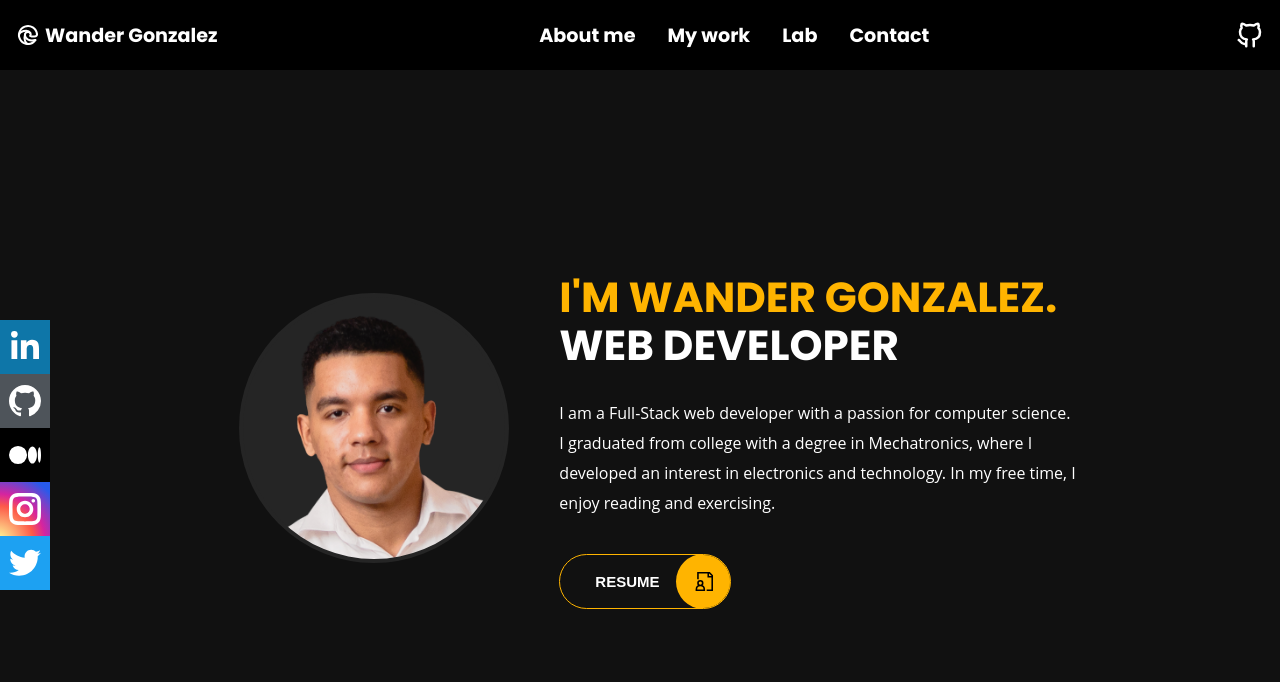
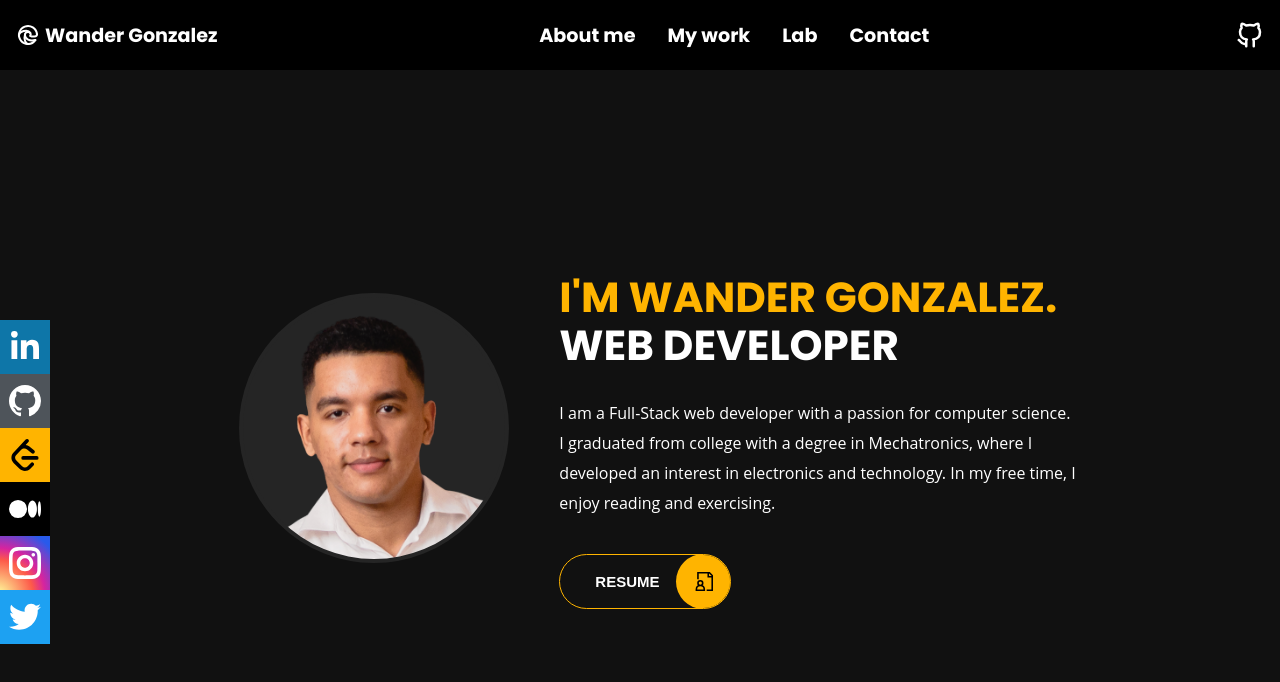
Before and after one commit to wandergithub/w-portfolio, a React (Create React App) app: page / in a window 1280 px wide. Shown: the top 682 px of the page. Built offline with nearby package versions, Linux system fonts and the light colour scheme.

Commit message:
Add leetcode social media icon

```diff
--- a/src/components/FloatingSocial/FloatingSocial.js
+++ b/src/components/FloatingSocial/FloatingSocial.js
@@ -1,7 +1,7 @@
 import "./FloatingSocial.scss";
 import { FaLinkedinIn } from "react-icons/fa";
 import { BsGithub } from "react-icons/bs";
-import { SiMedium } from "react-icons/si";
+import { SiLeetcode, SiMedium } from "react-icons/si";
 import { GrInstagram, GrTwitter} from "react-icons/gr";
 
 const FloatingSocial = () => {
@@ -12,6 +12,9 @@ const FloatingSocial = () => {
       </a>
       <a href="https://github.com/wandergithub" target="_blank" style={{ backgroundColor: "#4e545a" }}>
         <BsGithub size={"2em"} color={"white"} />
+      </a>
+      <a href="https://leetcode.com/wandergithub/" target="_blank" style={{ backgroundColor: "#ffb400" }}>
+        <SiLeetcode size={"2em"} color={"black"} />
       </a>
       <a href="https://medium.com/@wandergonzalez0" target="_blank" style={{ backgroundColor: "black" }}>
         <SiMedium size={"2em"} color={"white"} />
```
